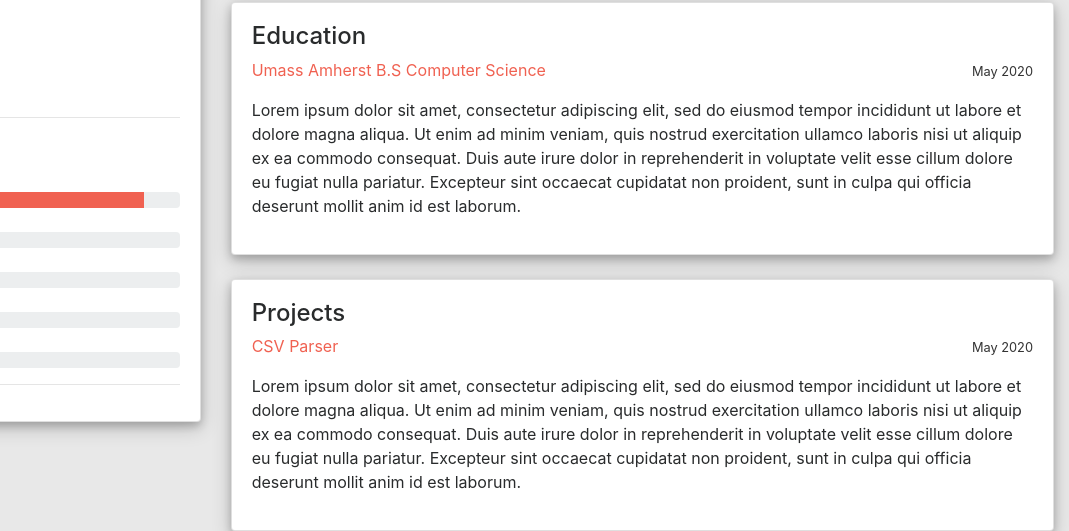
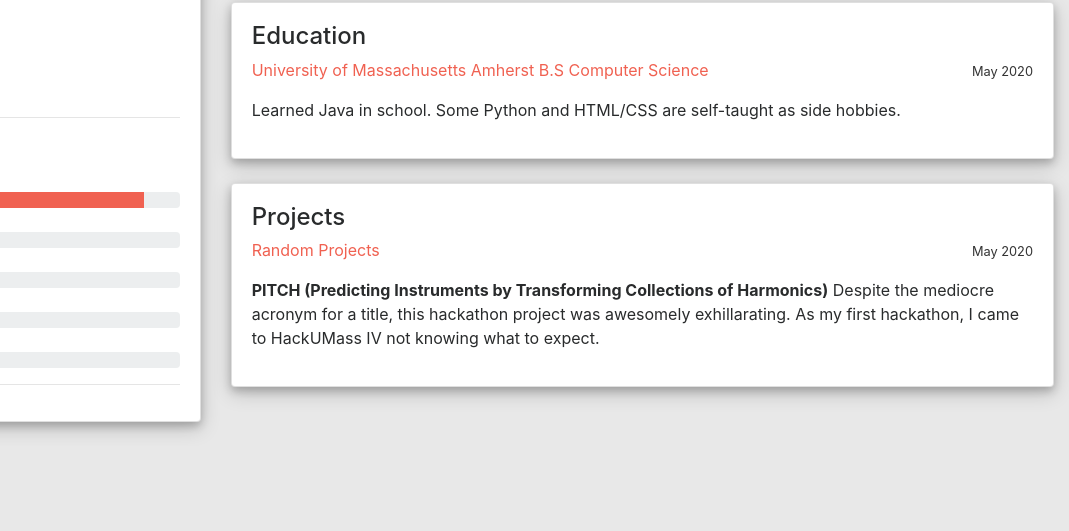
Before and after one commit to WilsonHalChen/goldsalt.github.io, a plain HTML site: page index.html in a window 1280 px wide. Shown: the part 506-1037 px from the top of the page, 211-1280 px from the left. After the commit the page ends 952 px from the top, so only its background shows below. Drawn offline with nearby package versions, Linux system fonts and the light colour scheme; a script that the page names is missing.

Commit message:
hopefully works

```diff
--- a/index.html
+++ b/index.html
@@ -132,10 +132,10 @@
                   <div class="card-block">
                      <h4> Education </h4>
                      <p id ="school-name" style="text-align:left;">
-                        Umass Amherst B.S Computer Science
+                        University of Massachusetts Amherst B.S Computer Science
                         <span style="float: right;">  <small class ="date"> May 2020 </small> </span>
                      </p>
-                     <p> Lorem ipsum dolor sit amet, consectetur adipiscing elit, sed do eiusmod tempor incididunt ut labore et dolore magna aliqua. Ut enim ad minim veniam, quis nostrud exercitation ullamco laboris nisi ut aliquip ex ea commodo consequat. Duis aute irure dolor in reprehenderit in voluptate velit esse cillum dolore eu fugiat nulla pariatur. Excepteur sint occaecat cupidatat non proident, sunt in culpa qui officia deserunt mollit anim id est laborum.</p>
+                     <p> Learned Java in school. Some Python and HTML/CSS are self-taught as side hobbies.</p>
                   </div>
                </div>
                <br>
@@ -146,10 +146,11 @@
                      <h4> Projects</h4>
                      <!-- begin project 1 -->
                      <p id ="project-name" style="text-align:left;">
-                        CSV Parser
+                        Random Projects
                         <span style="float:right;">   <small class ="date"> May 2020 </small> </span>
                      </p>
-                     <p> Lorem ipsum dolor sit amet, consectetur adipiscing elit, sed do eiusmod tempor incididunt ut labore et dolore magna aliqua. Ut enim ad minim veniam, quis nostrud exercitation ullamco laboris nisi ut aliquip ex ea commodo consequat. Duis aute irure dolor in reprehenderit in voluptate velit esse cillum dolore eu fugiat nulla pariatur. Excepteur sint occaecat cupidatat non proident, sunt in culpa qui officia deserunt mollit anim id est laborum.</p>
+                     <p> <b>PITCH (Predicting Instruments by Transforming Collections of Harmonics)</b>
+                     Despite the mediocre acronym for a title, this hackathon project was awesomely exhillarating. As my first hackathon, I came to HackUMass IV not knowing what to expect. </p>
                      <!-- end of project 1 -->
                   </div>
                </div>
```
